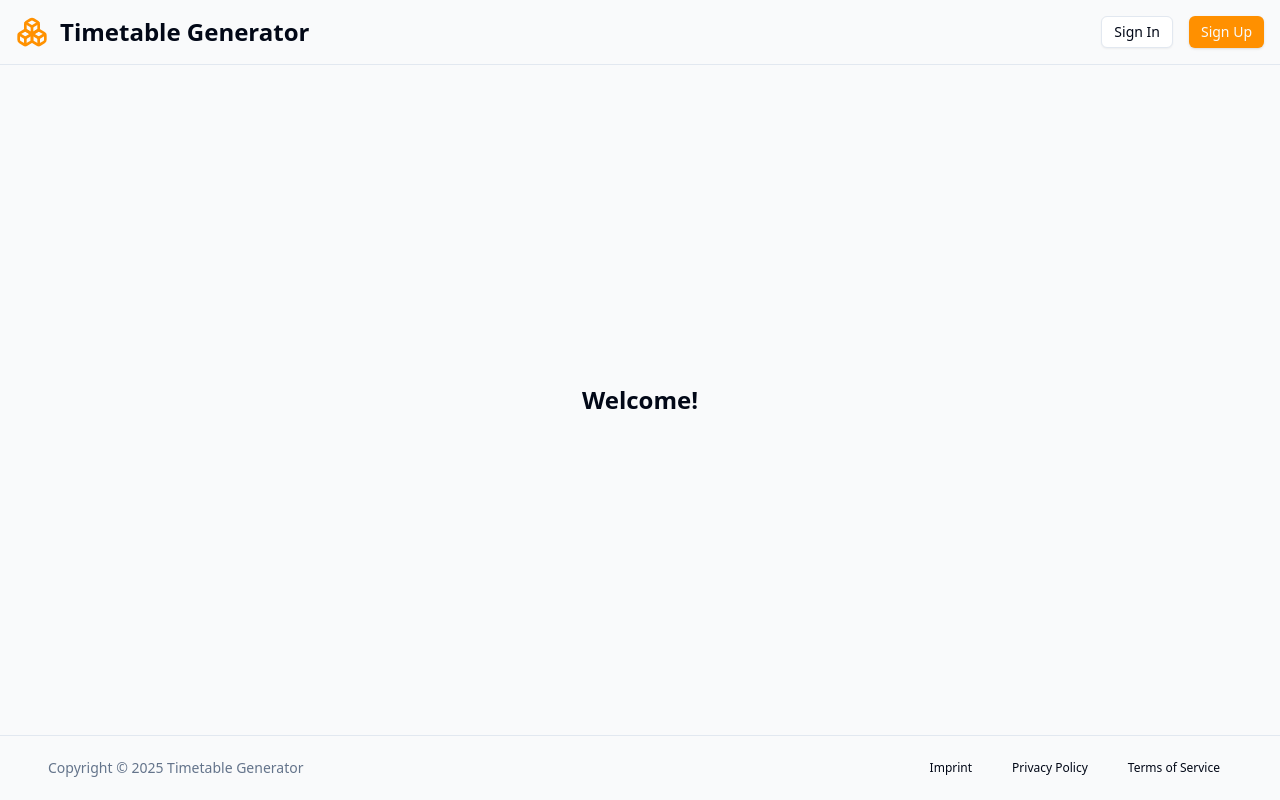
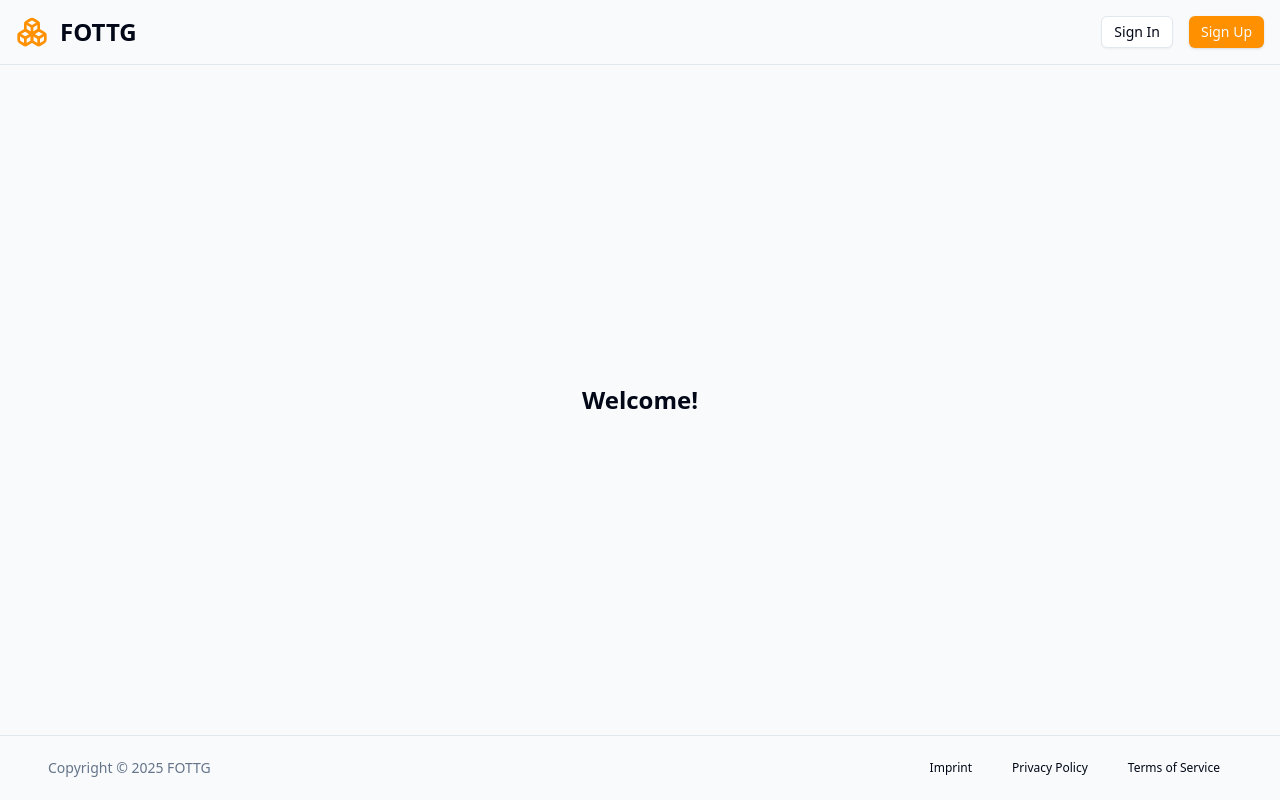
Before and after one commit to moritz-dstl/timetable, a React (Vite) app in the folder src/frontend/: page / in a window 1280 px wide. Built offline with nearby package versions, Linux system fonts and the light colour scheme.

Commit message:
Update name to FOTTG

```diff
--- a/src/frontend/index.html
+++ b/src/frontend/index.html
@@ -4,7 +4,7 @@
     <meta charset="utf-8" />
     <link rel="icon" type="image/png" href="/logo.png" />
     <meta name="viewport" content="width=device-width, initial-scale=1.0" />
-    <title>Timetable Generator</title>
+    <title>FOTTG</title>
   </head>
   <body>
     <div id="root"></div>
--- a/src/frontend/src/layout/Footer.tsx
+++ b/src/frontend/src/layout/Footer.tsx
@@ -7,7 +7,7 @@ function Footer() {
             <div className="container">
                 <div className="flex flex-col-reverse md:flex-row justify-between items-center gap-2">
                     <div className="text-sm text-muted-foreground">
-                        Copyright &copy; {new Date().getFullYear()} Timetable Generator
+                        Copyright &copy; {new Date().getFullYear()} FOTTG
                     </div>
 
                     {/* TODO: Navigate to pages and create pages */}
--- a/src/frontend/src/layout/Header.tsx
+++ b/src/frontend/src/layout/Header.tsx
@@ -24,7 +24,7 @@ function Header() {
                     <div className="h-8 w-8">
                         <Boxes className="h-8 w-8" color="#FF9100" />
                     </div>
-                    <h1 className="hidden sm:block text-2xl font-bold">Timetable Generator</h1>
+                    <h1 className="text-2xl font-bold">FOTTG</h1>
                 </span>
                 <div id="header-buttons" className="flex items-center gap-4">
                     {
```
